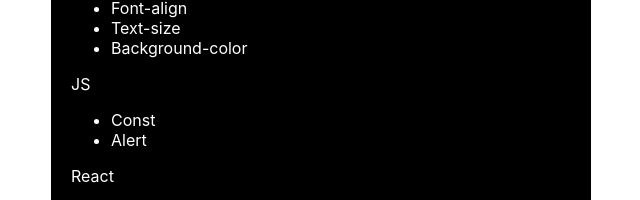
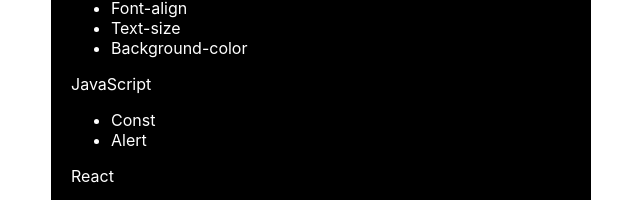
Before and after one commit to matheusgarrido/redux-exercise, a React (Create React App) app: page / in a window 1280 px wide. Shown: the part 392-592 px from the top of the page, without its empty margins (319-959 px from the left). Built offline with nearby package versions, Linux system fonts and the light colour scheme.

Commit message:
style: rename JavaScript

```diff
--- a/src/constants/lessons.js
+++ b/src/constants/lessons.js
@@ -21,7 +21,7 @@
   },
   {
     id: 3,
-    title: "JS",
+    title: "JavaScript",
     lessons: [
       { id: 9, title: "Const" },
       { id: 10, title: "Alert" },
```
